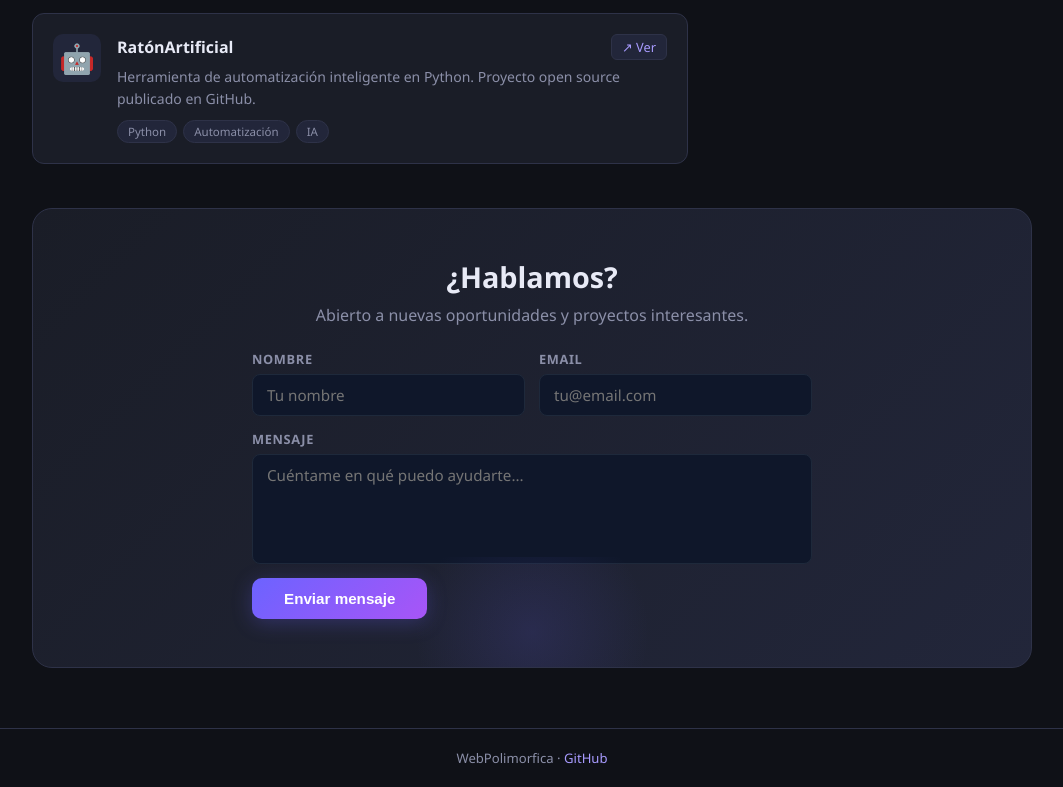
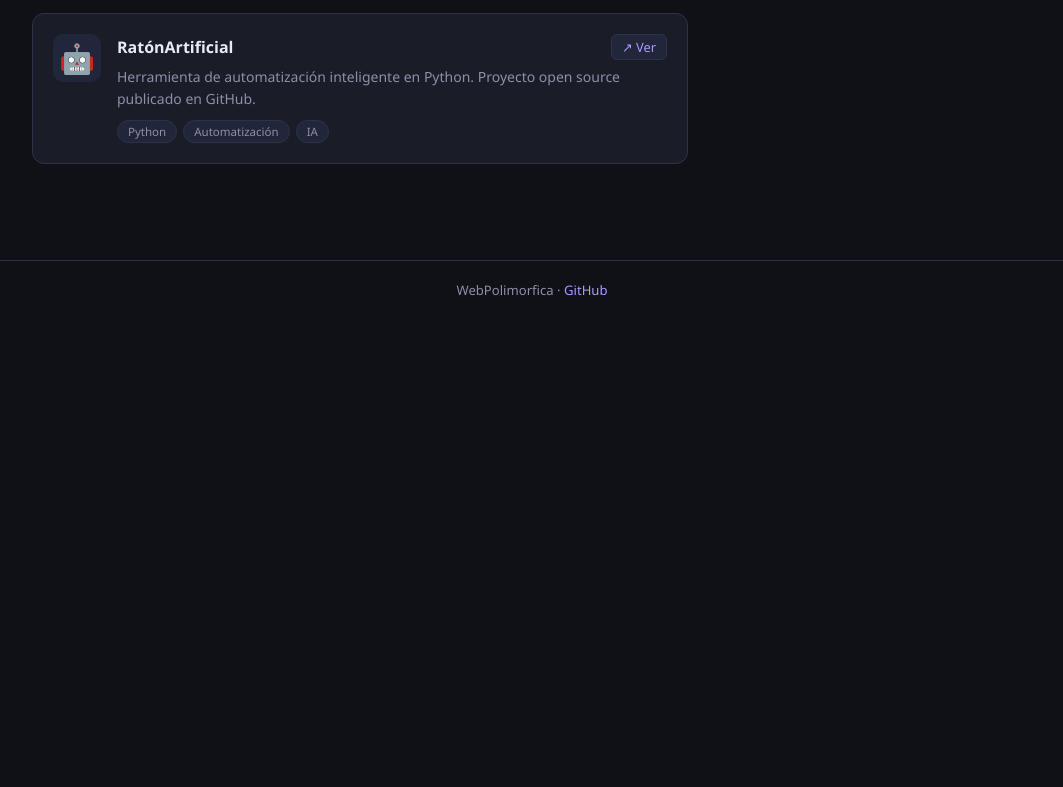
Before and after one commit to zeuscabanas/WebPolimorfica, a Next.js app: page /curriculum in a window 1280 px wide. Shown: the part 1776-2563 px from the top of the page, without its empty margins (108-1171 px from the left). After the commit the page ends 2095 px from the top, so only its background shows below. Built offline with nearby package versions, Linux system fonts and the light colour scheme.

Commit message:
feat: eliminar sección hablamos

```diff
--- a/app/curriculum/page.js
+++ b/app/curriculum/page.js
@@ -1,5 +1,5 @@
 'use client';
-import { useEffect, useState, useRef } from 'react';
+import { useEffect } from 'react';
 
 const CV = {
   name: 'César Cabanas',
@@ -92,30 +92,6 @@ const skillColor = lvl =>
   lvl >= 80 ? '#22c55e' : lvl >= 60 ? '#6c63ff' : lvl >= 40 ? '#f59e0b' : '#64748b';
 
 export default function Curriculum() {
-  const [form, setForm] = useState({ name: '', email: '', message: '' });
-  const [status, setStatus] = useState('idle'); // idle | sending | ok | error
-  const [errorMsg, setErrorMsg] = useState('');
-
-  async function handleSubmit(e) {
-    e.preventDefault();
-    if (!form.name || !form.email || !form.message) return;
-    setStatus('sending');
-    try {
-      const res = await fetch('/api/contact', {
-        method: 'POST',
-        headers: { 'Content-Type': 'application/json' },
-        body: JSON.stringify(form),
-      });
-      const data = await res.json();
-      if (!res.ok) throw new Error(data.error || 'Error desconocido');
-      setStatus('ok');
-      setForm({ name: '', email: '', message: '' });
-    } catch (err) {
-      setErrorMsg(err.message);
-      setStatus('error');
-    }
-  }
-
   useEffect(() => {
     const io = new IntersectionObserver(
       entries => entries.forEach(e => { if (e.isIntersecting) { e.target.classList.add('cv-visible'); io.unobserve(e.target); } }),
@@ -250,69 +226,6 @@ export default function Curriculum() {
         </div>
       </div>
 
-      {/* ── CTA CONTACTO ── */}
-      <section className="cv-cta cv-reveal">
-        <h3 className="cv-cta-title">¿Hablamos?</h3>
-        <p className="cv-cta-sub">Abierto a nuevas oportunidades y proyectos interesantes.</p>
-
-        {status === 'ok' ? (
-          <div className="cv-form-success">
-            <span className="cv-form-success-icon">✓</span>
-            <p>¡Mensaje enviado! Te responderé lo antes posible.</p>
-          </div>
-        ) : (
-          <form className="cv-contact-form" onSubmit={handleSubmit} noValidate>
-            <div className="cv-form-row">
-              <div className="cv-form-group">
-                <label className="cv-form-label" htmlFor="cf-name">Nombre</label>
-                <input
-                  id="cf-name"
-                  className="cv-form-input"
-                  type="text"
-                  placeholder="Tu nombre"
-                  value={form.name}
-                  onChange={e => setForm(f => ({ ...f, name: e.target.value }))}
-                  required
-                />
-              </div>
-              <div className="cv-form-group">
-                <label className="cv-form-label" htmlFor="cf-email">Email</label>
-                <input
-                  id="cf-email"
-                  className="cv-form-input"
-                  type="email"
-                  placeholder="tu@email.com"
-                  value={form.email}
-                  onChange={e => setForm(f => ({ ...f, email: e.target.value }))}
-                  required
-                />
-              </div>
-            </div>
-            <div className="cv-form-group">
-              <label className="cv-form-label" htmlFor="cf-msg">Mensaje</label>
-              <textarea
-                id="cf-msg"
-                className="cv-form-input cv-form-textarea"
-                placeholder="Cuéntame en qué puedo ayudarte..."
-                rows={4}
-                value={form.message}
-                onChange={e => setForm(f => ({ ...f, message: e.target.value }))}
-                required
-              />
-            </div>
-            {status === 'error' && (
-              <p className="cv-form-error">Error: {errorMsg}</p>
-            )}
-            <button
-              type="submit"
-              className="cv-cta-btn"
-              disabled={status === 'sending'}
-            >
-              {status === 'sending' ? 'Enviando…' : 'Enviar mensaje'}
-            </button>
-          </form>
-        )}
-      </section>
 
     </div>
   );
```
